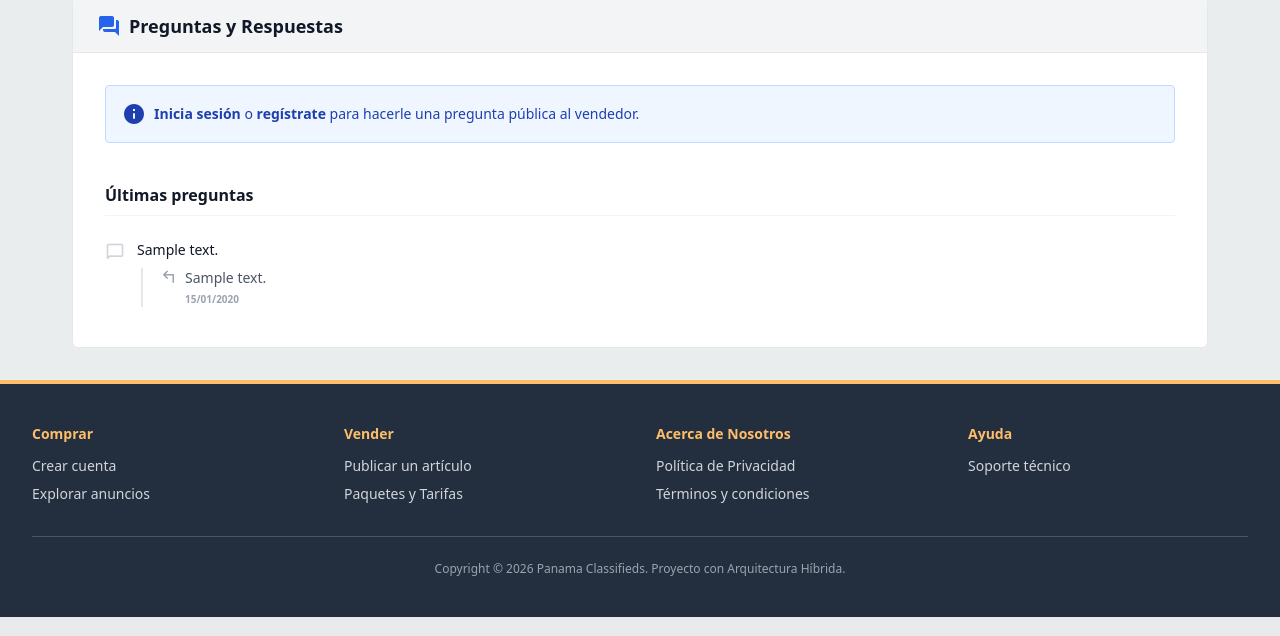
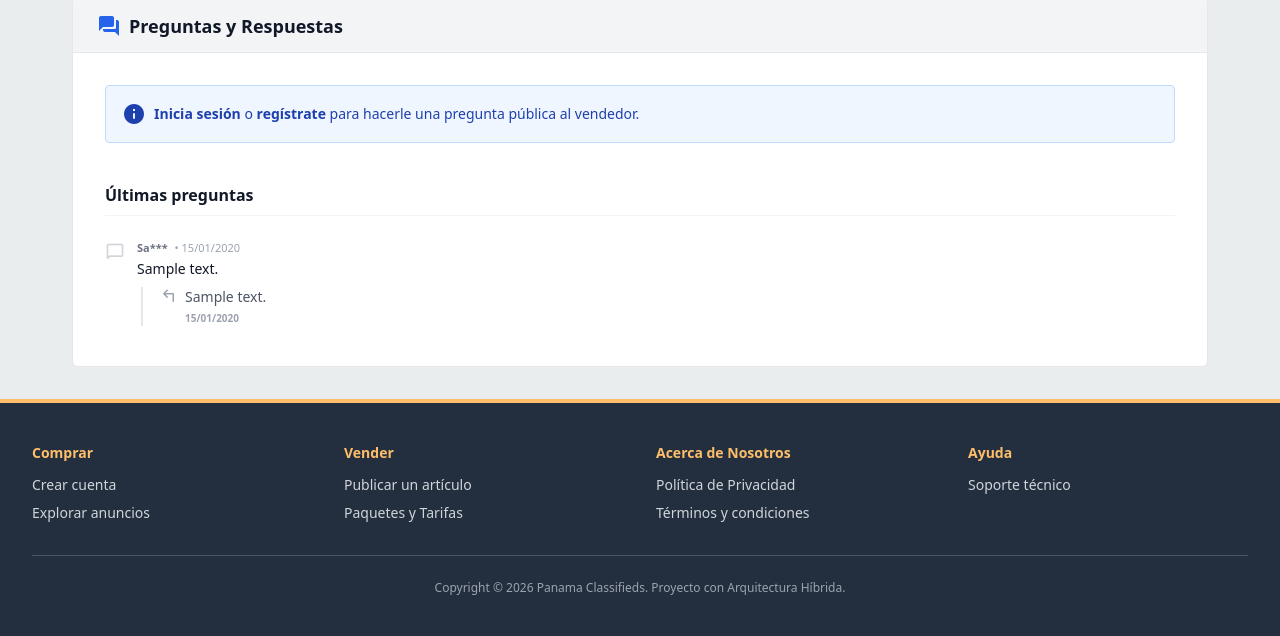
Before and after one commit to achoyme/PanamaClasificados, a Flask app: page /listings/1 in a window 1280 px wide. Shown: the part 1439-2075 px from the top of the page. Run offline with Flask 3, Linux system fonts and the light colour scheme; tables that the repository leaves empty hold one stand-in row (values such as "Sample post"); grey boxes marked "Sample" are stand-in pictures; some libraries are stand-ins or nearby versions.

Commit message:
Update user display in listings details template

```diff
--- a/app/templates/listings/details.html
+++ b/app/templates/listings/details.html
@@ -231,7 +231,18 @@
                         <div class="flex items-start gap-3">
                             <span class="material-icons-round text-gray-300 mt-0.5 text-[20px]">chat_bubble_outline</span>
                             <div class="flex-1">
+
+                                <p class="text-[11px] text-gray-500 font-bold mb-0.5">
+                                    {% if current_user.is_authenticated and current_user.id == listing.user_id %}
+                                        <span class="text-blue-600">{{ q.user.first_name }} {{ q.user.last_name }}</span> (Comprador)
+                                    {% else %}
+                                        {{ q.user.first_name[:2] }}***
+                                    {% endif %}
+                                    <span class="font-normal text-gray-400 ml-1">• {{ q.created_at.strftime('%d/%m/%Y') }}</span>
+                                </p>
+
                                 <p class="text-gray-900 text-sm font-medium">{{ q.content }}</p>
+
                                 {% if q.answer %}
                                 <div class="mt-2 flex items-start gap-2 ml-1 border-l-2 border-gray-200 pl-4">
                                     <span class="material-icons-round text-gray-400 text-[18px] transform rotate-180">subdirectory_arrow_right</span>
```
